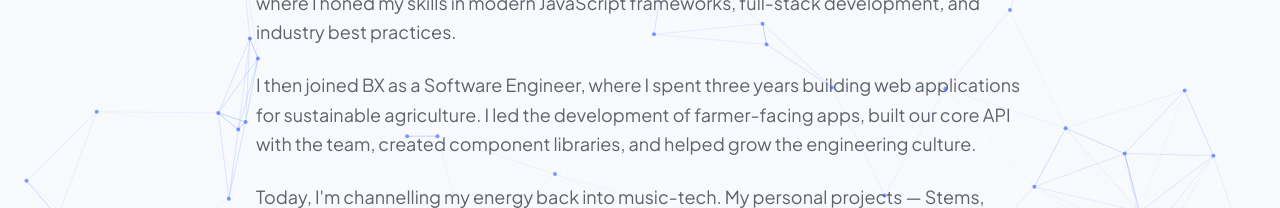
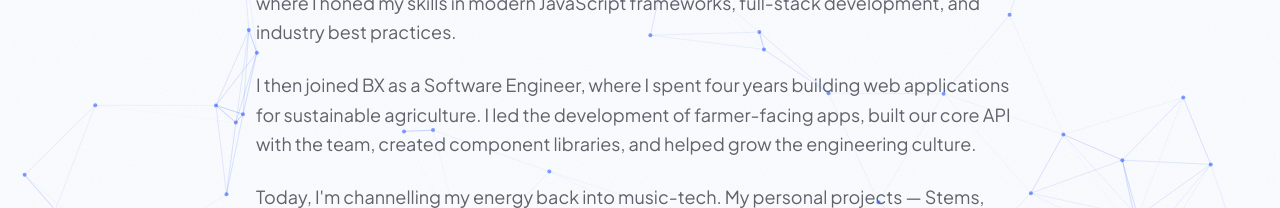
Before and after one commit to IsaacFidler/portfolio, a Next.js app: page /about in a window 1280 px wide. Shown: the part 417-625 px from the top of the page. Built offline with nearby package versions, Linux system fonts and the light colour scheme.

Commit message:
udpate animation speeds

```diff
--- a/src/components/dot-orbit.tsx
+++ b/src/components/dot-orbit.tsx
@@ -86,7 +86,9 @@ export function DotOrbit({
           baseY: y,
           angle: Math.atan2(dy, dx),
           orbitRadius: distFromCenter,
-          orbitSpeed: ((Math.random() * 0.5 + 0.5) * speed * 0.15) / Math.max(distFromCenter, 100),
+          orbitSpeed:
+            ((Math.random() * 0.5 + 0.5) * speed * 0.5) /
+            Math.max(distFromCenter, 100),
         });
       }
     };
@@ -180,7 +182,10 @@ export function DotOrbit({
             ctx.beginPath();
             ctx.moveTo(dot.x, dot.y);
             ctx.lineTo(other.x, other.y);
-            ctx.strokeStyle = lineColor.replace(/[\d.]+\)$/, `${opacity * 0.3})`);
+            ctx.strokeStyle = lineColor.replace(
+              /[\d.]+\)$/,
+              `${opacity * 0.3})`,
+            );
             ctx.lineWidth = 1;
             ctx.stroke();
           }
@@ -204,7 +209,17 @@ export function DotOrbit({
         cancelAnimationFrame(animationRef.current);
       }
     };
-  }, [dotColor, lineColor, dotCount, speed, linkDistance, dotSize, interactionRadius, interactionType, interactionStrength]);
+  }, [
+    dotColor,
+    lineColor,
+    dotCount,
+    speed,
+    linkDistance,
+    dotSize,
+    interactionRadius,
+    interactionType,
+    interactionStrength,
+  ]);
 
   return (
     <canvas
--- a/src/components/sections/my-story.tsx
+++ b/src/components/sections/my-story.tsx
@@ -8,7 +8,9 @@ export function MyStory() {
       <div className="container mx-auto px-4">
         <FadeIn>
           <div className="max-w-3xl mx-auto">
-            <h2 className="text-3xl md:text-4xl heading-display mb-8">My Story</h2>
+            <h2 className="text-3xl md:text-4xl heading-display mb-8">
+              My Story
+            </h2>
             <div className="prose prose-gray dark:prose-invert max-w-none space-y-6">
               <p className="text-lg text-muted-foreground leading-relaxed">
                 My journey into software began at Goldsmiths, University of
@@ -19,16 +21,17 @@ export function MyStory() {
               <p className="text-lg text-muted-foreground leading-relaxed">
                 At Goldsmiths, I learned to think about software differently: as
                 a creative medium, not just a tool. I built audio visualisers,
-                sequencers, and experimental instruments while developing a solid
-                foundation in computer science.
+                sequencers, and experimental instruments while developing a
+                solid foundation in computer science.
               </p>
               <p className="text-lg text-muted-foreground leading-relaxed">
                 After graduating, I attended CodeWorks — an intensive web
-                development bootcamp where I honed my skills in modern JavaScript
-                frameworks, full-stack development, and industry best practices.
+                development bootcamp where I honed my skills in modern
+                JavaScript frameworks, full-stack development, and industry best
+                practices.
               </p>
               <p className="text-lg text-muted-foreground leading-relaxed">
-                I then joined BX as a Software Engineer, where I spent three
+                I then joined BX as a Software Engineer, where I spent four
                 years building web applications for sustainable agriculture. I
                 led the development of farmer-facing apps, built our core API
                 with the team, created component libraries, and helped grow the
```
